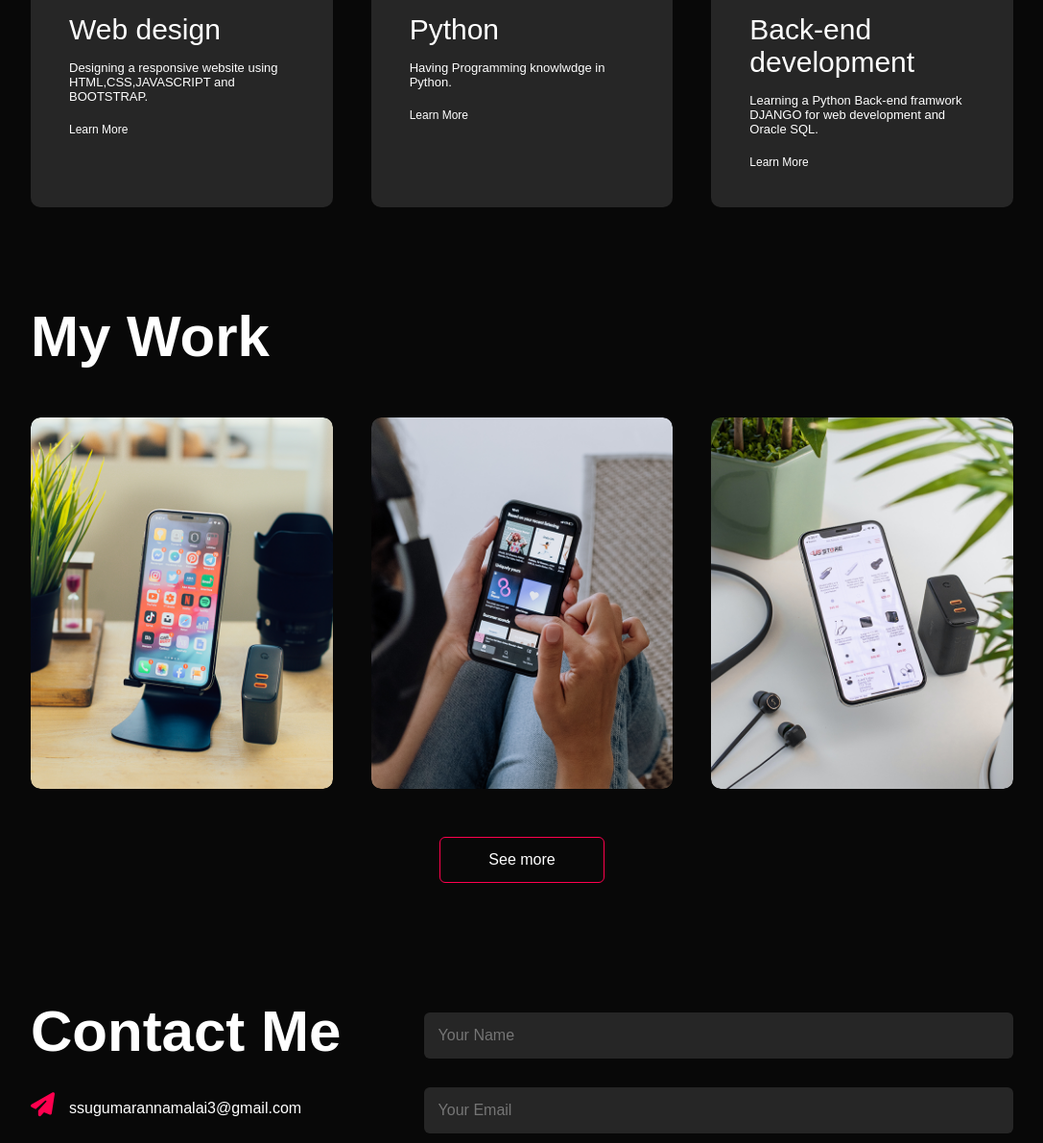
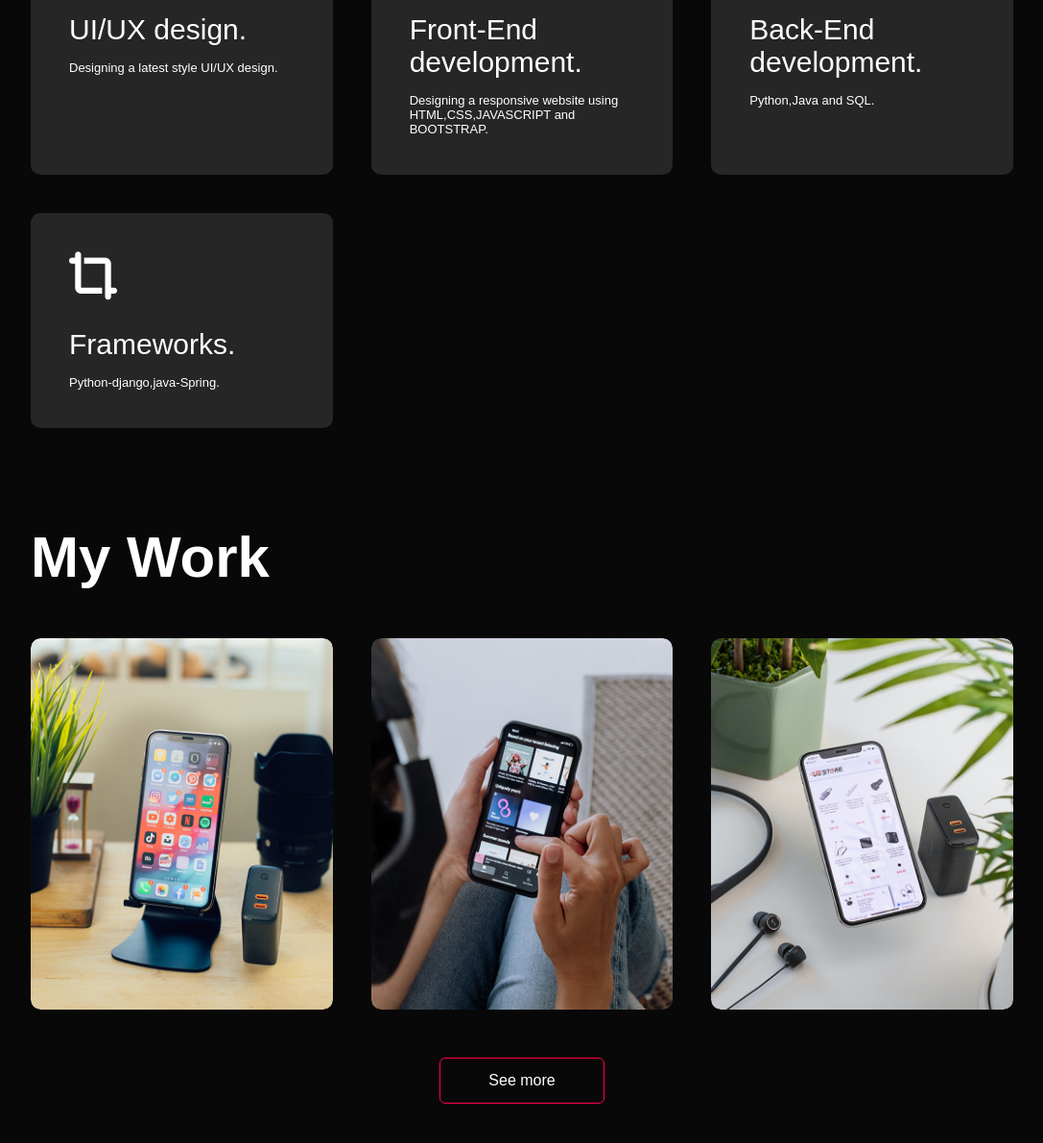
Before and after one commit to SUGUMAR-A/Sugumar-s-porfolio, a plain HTML site: page index.html in a window 1280 px wide. Shown: the part 1697-2888 px from the top of the page at 96% size, without its empty margins (96-1183 px from the left). Drawn offline with nearby package versions, Linux system fonts and the light colour scheme.

Commit message:
Update index.html

```diff
--- a/index.html
+++ b/index.html
@@ -55,17 +55,17 @@
                     </div>
                     <div class="tab-contents active-tab" id="skills">
                         <ul>
-                            <li><span>Python developer</span><br>Python Programming</li>
-                            <li><span>Web development</span><br>Web app development</li>
-                            <li><span>Back-end</span><br>Learning Python django framework</li>
+                            <li><span>Python developer</span><br>Front-End: Html,css,javascript,bootstrap.</li>
+                            <li><span>Web development</span><br>Back-End: Python and java.</li>
+                            <li><span>Back-end</span><br>Sql</li>
 
                         </ul>
                     </div>
                     <div class="tab-contents" id="experience">
                         <ul>
-                            <li><span>2022-current</span><br>Learnig Front End Development</li>
-                            <li><span>2022</span><br>learned python basic concepts</li>
-                            <li><span>2022</span><br>learned SQL for database</li>
+                            <li><span>2022-current</span><br> Front End Development</li>
+                            <li><span>2022</span><br>Python and Java Back-End development</li>
+                            <li><span>2022</span><br>SQL for database</li>
                         </ul>
                     </div>
                     <div class="tab-contents" id="education">
@@ -84,28 +84,33 @@
         <div class="container">
             <h1 class="sub-title">My Services</h1>
             <div class="services-list">
+                 <div>
+                    <i class="fa-solid fa-code"></i>
+                    <h2>UI/UX design.</h2>
+                    <p>Designing a latest style UI/UX design.
+                    </p>
+<!--                     <a href="#">Learn More</a> -->
+                </div>
                 <div>
                     <i class="fa-solid fa-code"></i>
-                    <h2>Web design</h2>
+                    <h2>Front-End development.</h2>
                     <p>Designing a responsive website using HTML,CSS,JAVASCRIPT and BOOTSTRAP.
                     </p>
-                    <a href="#">Learn More</a>
+<!--                     <a href="#">Learn More</a> -->
                 </div>
                 <div>
                     <i class="fa-brands fa-python"></i>
-                    <h2>Python</h2>
-                    <p>Having Programming knowlwdge in Python.
+                    <h2>Back-End development.</h2>
+                    <p>Python,Java and SQL.
                     </p>
-                    <a href="#">Learn More</a>
+<!--                     <a href="#">Learn More</a> -->
                 </div>
                 <div>
                     <i class="fa-solid fa-crop-simple"></i>
-                    <h2>Back-end development</h2>
-                    <p>Learning a Python Back-end framwork DJANGO for web development
-                        and Oracle SQL.
-
+                    <h2>Frameworks.</h2>
+                    <p>Python-django,java-Spring.
                     </p>
-                    <a href="#">Learn More</a>
+<!--                     <a href="#">Learn More</a> -->
                 </div>
 
 
@@ -123,7 +128,7 @@
                     <img src="images/work-1.png" alt="">
                     <div class="layer">
                         <h3>Personal Portfolio</h3>
-                        <p>I have built my personal porfolio wesite using html,css,javascript.</p>
+                        <p>Designed and developed my personal responsive porfolio wesite using html,css,javascript.</p>
                         <a href="#"><i class="fa-solid fa-arrow-up-right-from-square"></i></a>
                     </div>
                 </div>
@@ -131,20 +136,20 @@
                     <img src="images/work-2.png" alt="">
                     <div class="layer">
                         <h3>Chrome Extension</h3>
-                        <p>I have learned and created a simple Chrome extension to save urls and current tab details using Html,css,javascript.</p>
+                        <p>Developed a simple chrome extension using html,css,javascript to save bookmarks.</p>
                         <a href="#"><i class="fa-solid fa-arrow-up-right-from-square"></i></a>
                     </div>
                 </div>
                 <div class="work">
                     <img src="images/work-3.png" alt="">
                     <div class="layer">
-                        <h3>Pong game</h3>
-                        <p>I have built my first python game using turtle.</p>
+                        <h3>Ecommerse website</h3>
+                        <p>Designed and developed a complete ecommerse website using Python,Django,sqlite,html,css,javascript,bootstrap.</p>
                         <a href="#"><i class="fa-solid fa-arrow-up-right-from-square"></i></a>
                     </div>
                 </div>
             </div>
-            <a href="#" class="btn">See more</a>
+            <a href="" class="btn">See more</a>
         </div>
     </div>
 
```
